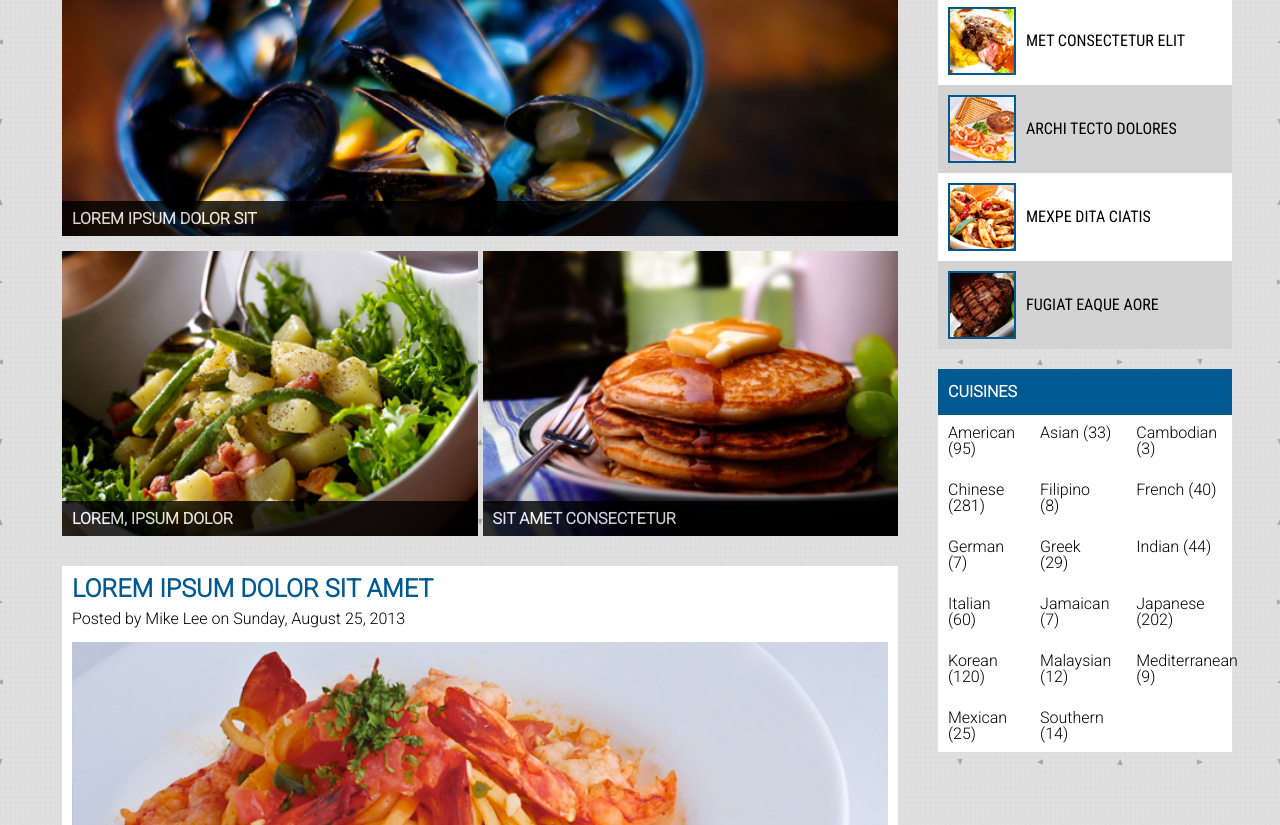
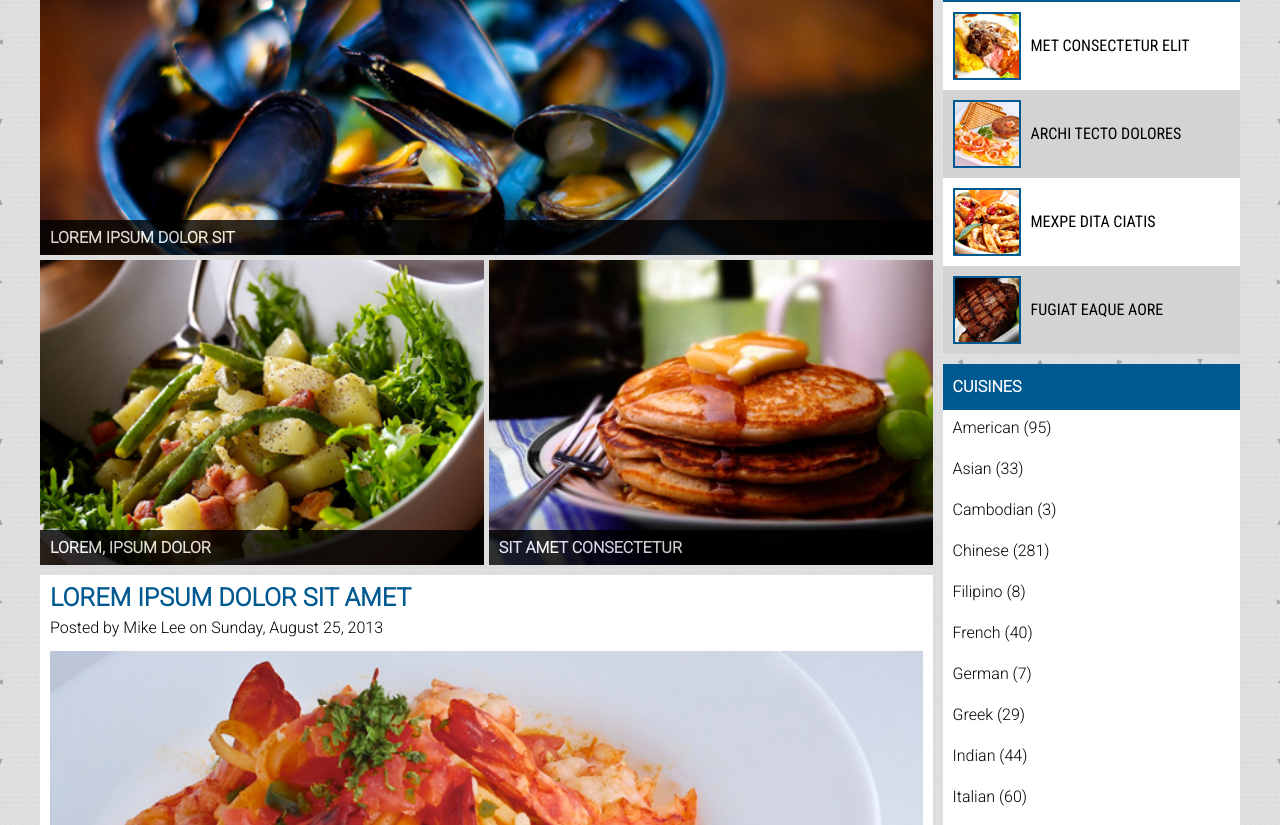
Before and after one commit to karanheer13/html-css-project, a website: page dev/index.html in a window 1280 px wide. Shown: the part 118-943 px from the top of the page. Drawn offline with nearby package versions, Linux system fonts and the light colour scheme; files that its build step writes are made by us from their sources.

Commit message:
updated-section(main)

```diff
--- a/dev/scss/_main.scss
+++ b/dev/scss/_main.scss
@@ -13,7 +13,7 @@
    "first  second"
    "first  third"
    "fourth third"
-   "fifth  fifth";
+   "fifth  third";
  }
  .first {
   grid-area: first;
--- a/dev/scss/_section-food-image.scss
+++ b/dev/scss/_section-food-image.scss
@@ -7,17 +7,17 @@
 
 .section_1_img1_container {
  display: grid;
- grid-template-rows: 1fr 10px;
+ grid-template-rows: 1fr 5px;
 }
 
 .section_1_img2_container {
  display: grid;
- grid-template-rows: 1fr 10px;
+ grid-template-rows: 1fr 5px;
 }
 
 .section_1_img3_container {
  display: grid;
- grid-template-rows: 1fr 10px;
+ grid-template-rows: 1fr 5px;
 }
 
 .section_img {
@@ -58,4 +58,27 @@
  .tablet3 {
   grid-area: tablet3;
  }
+ .section_1 h3 {
+  margin-bottom: 0;
+ }
+
+ .section_1_img1_container {
+  display: grid;
+  grid-template-rows: 1fr 0;
+ }
+ .section_1_img2_container {
+  display: grid;
+  grid-template-rows: 1fr 0;
+ }
+ .section_1_img3_container {
+  display: grid;
+  grid-template-rows: 1fr 0;
+ }
 }
+
+@media (min-width: 800px) {
+ .section_1 {
+  width: 100%;
+  max-width: 1000px;
+ }
+}
--- a/dev/scss/_section-posts.scss
+++ b/dev/scss/_section-posts.scss
@@ -105,3 +105,17 @@
  margin-top: 15px;
  margin-bottom: 30px;
 }
+
+@media (min-width: 800px) {
+ .section_4 {
+  max-width: 1000px;
+  width: 100%;
+  margin-top: 0;
+ }
+
+ .section_5 {
+  max-width: 1000px;
+  width: 100%;
+  margin-top: 0;
+ }
+}
--- a/dev/scss/_section-side-menu.scss
+++ b/dev/scss/_section-side-menu.scss
@@ -82,6 +82,9 @@
 
 // small tablet
 @media (min-width: 700px) {
+ .section_2 h3 {
+  margin-top: 5px;
+ }
  .section_3_ul_container {
   display: grid;
   grid-template-columns: 1fr 1fr 1fr;
@@ -93,5 +96,22 @@
 
 @media (min-width: 800px) {
  .section_2 {
+  max-width: 1000px;
+  width: 100%;
+ }
+ .section_3 h3 {
+  margin-top: 0;
  }
 }
+
+@media (min-width: 800px) {
+ .section_3 {
+  max-width: 1000px;
+  width: 100%;
+ }
+
+ .section_3_ul_container {
+  display: flex;
+  flex-direction: column;
+ }
+}
```
